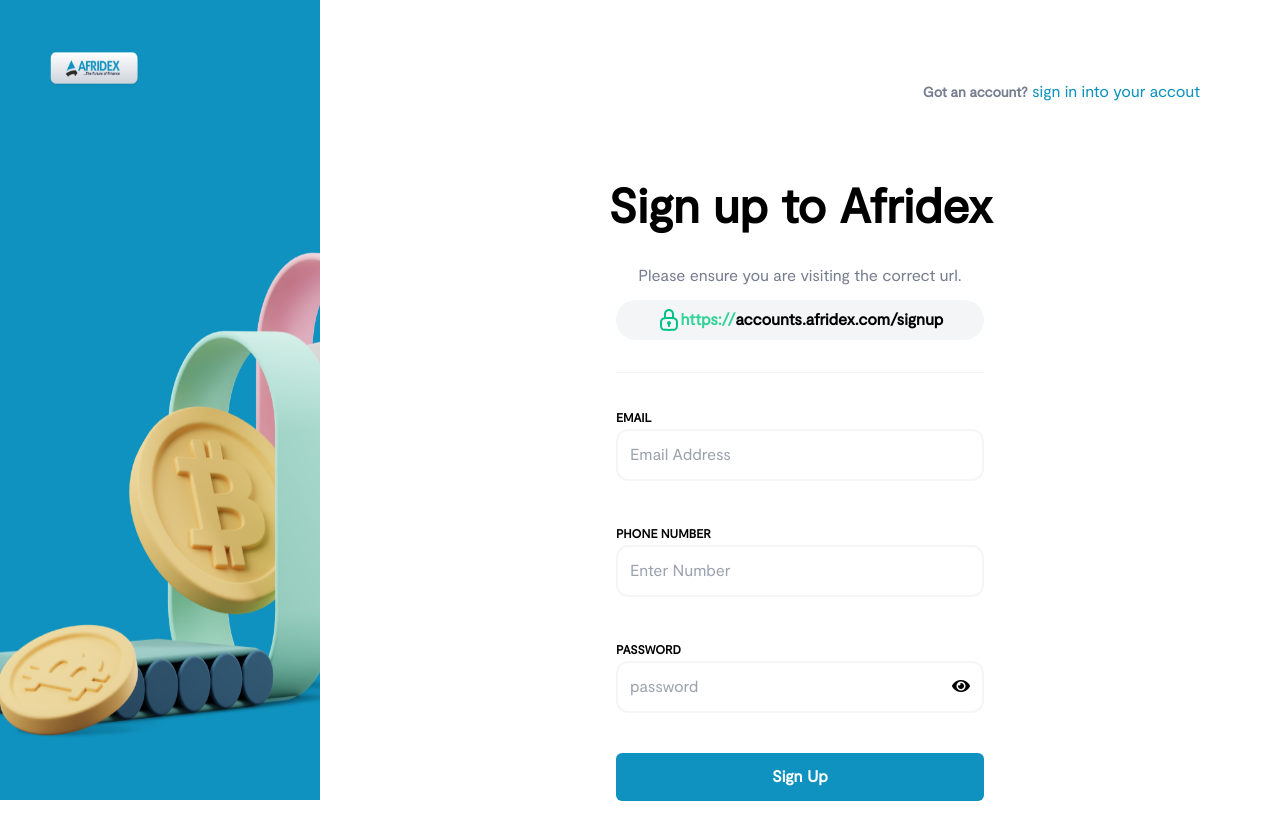
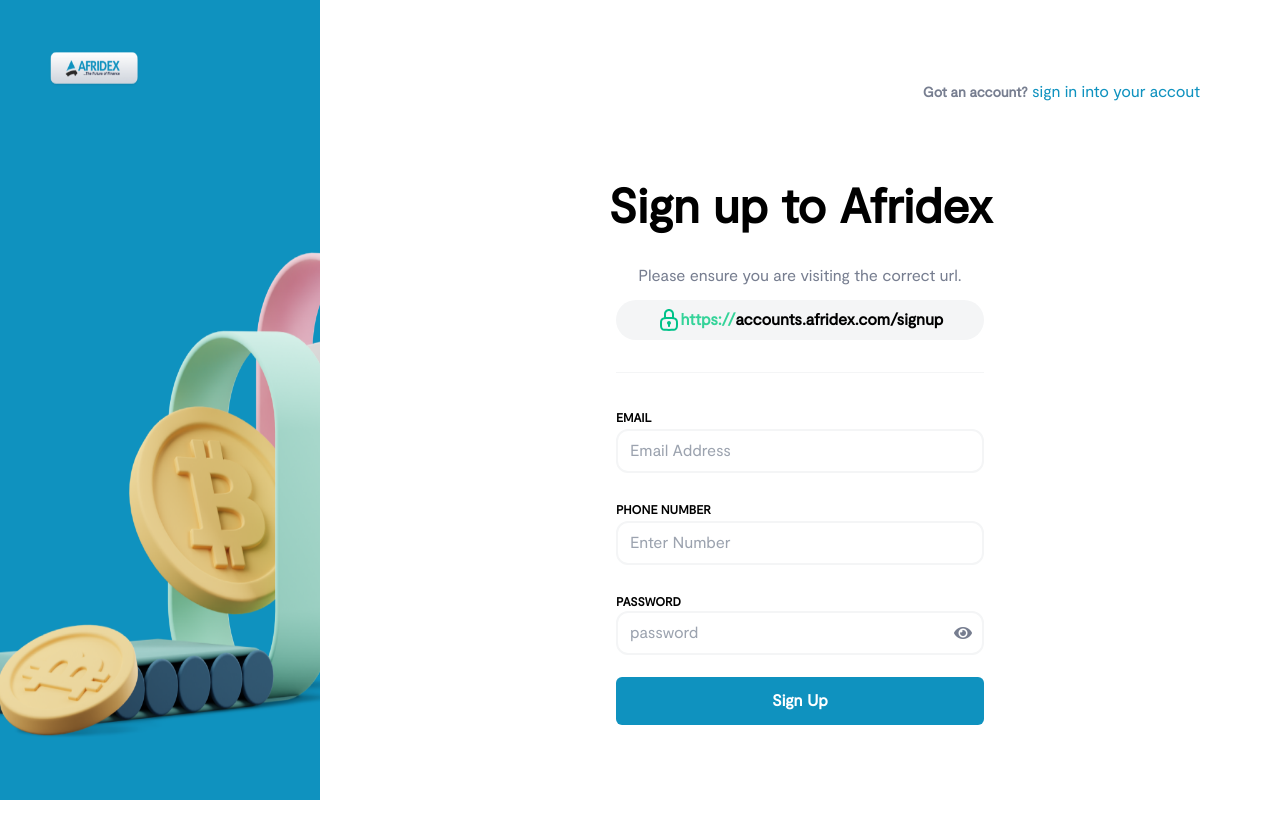
Before and after one commit to Solintin/afridex-dashboard, a React (Create React App) app: page /signup in a window 1280 px wide. After the commit the page ends 800 px from the top, so only its background shows below. Built offline with nearby package versions, Linux system fonts and the light colour scheme.

Commit message:
Error Connected

```diff
--- a/src/Components/DashboardContent.jsx
+++ b/src/Components/DashboardContent.jsx
@@ -79,7 +79,7 @@
           <div className="font-thin text-gray-500 text-xs">
             Lets you buy, sell, store and trade BTC
           </div>
-          <button className="px-10 mx-auto transition duration-300 hover:bg-afridex-core-hover  p-1 text-sm font-bold rounded-md text-center bg-afridex-core text-white">
+          <button className="w-full   text-center  transition duration-300 hover:bg-afridex-core-hover  p-1 text-sm font-bold rounded-md bg-afridex-core text-white">
             Buy USDT
           </button>
         </div>
@@ -92,7 +92,7 @@
           <div className="font-thin text-gray-500 text-xs">
             Initiate a quick fund transfer to your bank
           </div>
-          <button className="px-10 mx-auto transition duration-300 hover:bg-green-500  p-1 text-sm font-bold rounded-md text-center bg-green-400 text-white">
+          <button className="w-full transition duration-300 hover:bg-green-500  p-1 text-sm font-bold rounded-md text-center bg-green-400 text-white">
             Transfer
           </button>
         </div>
@@ -105,7 +105,7 @@
           <div className="font-thin text-gray-500 text-xs">
             Lets you buy, sell, store and trade BTC
           </div>
-          <button className="px-10 mx-auto transition duration-300 hover:bg-blue-500  p-1 text-sm font-bold rounded-md text-center bg-blue-700 text-white">
+          <button className="w-full transition duration-300 hover:bg-blue-500  p-1 text-sm font-bold rounded-md text-center bg-blue-700 text-white">
             Buy USDT
           </button>
         </div>
--- a/src/Components/Form-Login.jsx
+++ b/src/Components/Form-Login.jsx
@@ -3,29 +3,39 @@
     <div>
       <div className="mx-10 py-8 border-t border-afridex-neutral">
         <span className="font-bold text-xs mb-6 uppercase">Email</span>
-          <div className="w-full  mb-10 p-3  border-2 border-afridex-neutral   rounded-xl">
+        <div className="w-full flex items-center mb-8">
         <input
           type="email"
           placeholder="Email Address"
-              className="w-full   outline-none"
+          className=" border-2 pl-3  w-full pr-3 py-2  border-afridex-neutral overflow-hidden overflow-ellipsis rounded-xl flex-1 outline-none focus:border-afridex-core"
         />
+
       </div>
+
+
+
         <span className="font-bold text-xs mb-6 uppercase">Password</span>
-        <div className="w-full  mb-10 p-3  border-2 border-afridex-neutral   rounded-xl flex items-center">
+        <div className="w-full   relative flex items-center">
           <input
             type="password"
             placeholder="password"
-            className="flex-1   outline-none"
+            className="absolute border-2 pl-3  w-full pr-3 py-2 mt-10 border-afridex-neutral overflow-hidden overflow-ellipsis rounded-xl flex-1 outline-none focus:border-afridex-core"
           />
           <div>
-            {" "}
-            <i className="fa fa-eye "></i>{" "}
+
+            <i className="absolute z-10  text-afridex-gray top-3 right-3 fa fa-eye "></i>
           </div>
         </div>
 
-          <div className="my-6 text-right font-bold text-xs text-red-400">  <a href="/"> Forgot Password? </a></div>
 
-          <div className="w-full">
+
+
+
+
+
+
+
+        <div className="mt-20 w-full">
           <button className="w-full transition duration-300 hover:bg-afridex-core-hover hover:scale-110 p-3 text-base font-bold rounded-md text-center bg-afridex-core text-white">
             Login
           </button>
--- a/src/Components/form.jsx
+++ b/src/Components/form.jsx
@@ -3,35 +3,36 @@
     <div>
       <div className="mx-10 py-8 border-t border-afridex-neutral">
         <span className="font-bold text-xs mb-6 uppercase">Email</span>
-        <div className="w-full  mb-10 p-3  border-2 border-afridex-neutral   rounded-xl">
+        <div className="w-full flex items-center mb-6">
           <input
             type="email"
             placeholder="Email Address"
-            className="w-full   outline-none"
+            className=" border-2 pl-3  w-full pr-3 py-2  border-afridex-neutral overflow-hidden overflow-ellipsis rounded-xl flex-1 outline-none focus:border-afridex-core"
           />
         </div>
-        <span className="font-bold text-xs mb-6 uppercase">PHONE NUMBER</span>
-        <div className="w-full  mb-10 p-3  border-2 border-afridex-neutral   rounded-xl">
+
+        <span className="font-bold text-xs mb-6 uppercase">Phone Number</span>
+        <div className="w-full flex items-center mb-6">
           <input
             type="tel"
             placeholder="Enter Number"
-            className="w-full   outline-none"
+            className=" border-2 pl-3  w-full pr-3 py-2  border-afridex-neutral overflow-hidden overflow-ellipsis rounded-xl flex-1 outline-none focus:border-afridex-core"
           />
         </div>
+
         <span className="font-bold text-xs mb-6 uppercase">Password</span>
-        <div className="w-full  mb-10 p-3  border-2 border-afridex-neutral   rounded-xl flex items-center">
+        <div className="w-full   relative flex items-center">
           <input
             type="password"
             placeholder="password"
-            className="flex-1   outline-none"
+            className="absolute border-2 pl-3  w-full pr-3 py-2 mt-10 border-afridex-neutral overflow-hidden overflow-ellipsis rounded-xl flex-1 outline-none focus:border-afridex-core"
           />
           <div>
-            {" "}
-            <i className="fa fa-eye "></i>{" "}
+            <i className="absolute z-10  text-afridex-gray top-3 right-3 fa fa-eye "></i>
           </div>
         </div>
 
-        <div className="w-full">
+        <div className="mt-16 w-full">
           <button className="w-full transition duration-300 hover:bg-afridex-core-hover hover:scale-110 p-3 text-base font-bold rounded-md text-center bg-afridex-core text-white">
             Sign Up
           </button>
--- a/src/Pages/login.jsx
+++ b/src/Pages/login.jsx
@@ -1,14 +1,16 @@
 import signLogo from "../assets/images/afridex_left_signin.png";
-import FormLogin from '../Components/Form-Login'
+import FormLogin from "../Components/Form-Login";
 function login() {
   return (
     <div className="flex  w-full h-full">
       <div className="w-3/12 fixed">
+        <a href="/">
           <img
             src={signLogo}
             alt="afridex_left_signup"
             className=" h-screen w-full"
           />
+        </a>
       </div>
       <div className="ml-25pct w-9/12">
         <div className="p-80px text-right">
@@ -27,7 +29,6 @@
             Please ensure you are visiting the correct url.
           </span>
           <div className="mb-8  py-2 mx-10  text-center bg-afridex-neutral rounded-3xl font-bold flex  justify-center">
-
             <span>
               <svg
                 width="24"
@@ -61,7 +62,6 @@
           </div>
 
           <FormLogin />
-
         </div>
       </div>
     </div>
--- a/src/Pages/signup.jsx
+++ b/src/Pages/signup.jsx
@@ -1,14 +1,17 @@
 import signLogo from "../assets/images/afridex_left_signup.png";
-import Form from '../Components/form'
+import Form from "../Components/form";
+import { Link } from "react-router-dom";
 function signup() {
   return (
     <div className="flex  w-full h-full">
       <div className="w-3/12 fixed">
+        <a href="/">
           <img
             src={signLogo}
             alt="afridex_left_signup"
             className=" h-screen w-full"
           />
+        </a>
       </div>
       <div className="ml-25pct w-9/12">
         <div className="p-80px text-right">
@@ -27,7 +30,6 @@
             Please ensure you are visiting the correct url.
           </span>
           <div className="mb-8  py-2 mx-10  text-center bg-afridex-neutral rounded-3xl font-bold flex  justify-center">
-
             <span>
               <svg
                 width="24"
@@ -61,7 +63,6 @@
           </div>
 
           <Form />
-
         </div>
       </div>
     </div>
```
Lines whose indentation alone changed are shown as unchanged.
